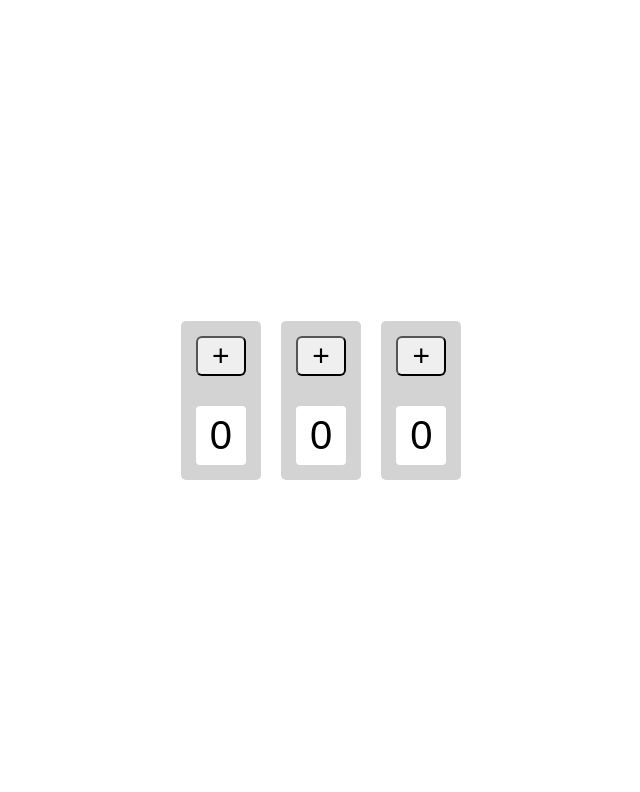
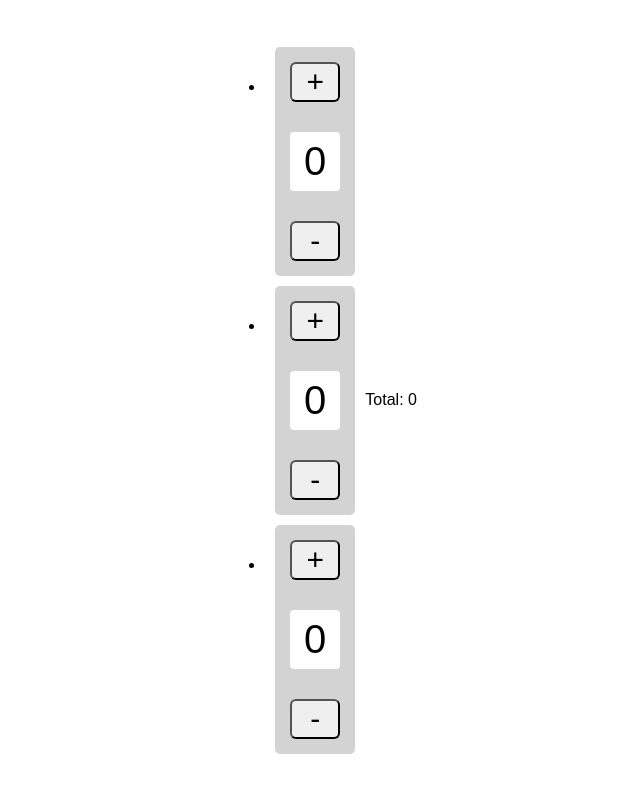
Before and after one commit to sf-golden-bears-2017/react_counters_challenge, a React (Create React App) app: page / in a window 1280 px wide. Shown: the top 792 px of the page, without its empty margins (319-959 px from the left). Built offline with nearby package versions, Linux system fonts and the light colour scheme.

Commit message:
Somewhat finish release 4

```diff
--- a/src/App.js
+++ b/src/App.js
@@ -3,15 +3,66 @@ import Counter from './Counter';
 import './App.css';
 
 class App extends React.Component {
+  constructor() {
+    super();
+    // this.increment = this.increment.bind(this)
+    this.myIncrement = this.myIncrement.bind(this)
+    // this.decrement = this.decrement.bind(this)
+    this.myDecrement = this.myDecrement.bind(this)
+
+    this.state = {
+      // countValues: [0, 0, 0]
+      countValues: [
+      {count: 0, countBy: 1},
+      {count: 0, countBy: 2},
+      {count: 0, countBy: 3}
+      ]
+    };
+  }
+
+  myIncrement(index, incrementValue) {
+    const countArray = this.state.countValues
+    countArray[index].count = (countArray[index].count + incrementValue)
+    this.setState({ countValues: countArray })
+  }
+
+  myDecrement(index, incrementValue) {
+    const countArray = this.state.countValues
+    countArray[index].count = (countArray[index].count - incrementValue)
+    this.setState({ countValues: countArray })
+  }
+
+  myTotal() {
+    // This shit right here......... NAY #fucker
+   var total = this.state.countValues[0].count + this.state.countValues[1].count + this.state.countValues[2].count
+   return total;
+  }
+
   render() {
     return (
       <div className="page-center-frame">
-        <Counter />
-        <Counter />
-        <Counter />
+        {/*<Counter myIncrement={() => this.myIncrement(1, "count1")} myDecrement={() => this.myDecrement(1, "count1")} count={this.state.count1} />
+        <Counter myIncrement={() => this.myIncrement(2, "count2")} myDecrement={() => this.myDecrement(2, "count2")} count={this.state.count2} />
+        <Counter myIncrement={() => this.myIncrement(3, "count3")} myDecrement={() => this.myDecrement(3, "count3")} count={this.state.count3} />*/}
+        <ul>
+          {this.state.countValues.map((value, index) =>
+              <li>
+                <Counter
+                  myIncrement={this.myIncrement}
+                  myDecrement={this.myDecrement}
+                  count={this.state.countValues[index].count}
+                  countBy={this.state.countValues[index].countBy}
+                  index={index}
+                  // myTotal={}
+                />
+              </li>
+            )}
+          </ul>
+        <div>Total: {this.myTotal()}</div>
       </div>
     );
   }
+
 }
 
 export default App;
--- a/src/Counter.js
+++ b/src/Counter.js
@@ -2,24 +2,31 @@ import React from 'react';
 import './Counter.css';
 
 class Counter extends React.Component {
-  constructor() {
-    super();
-    this.state = {
-      count: 0
-    };
-
-    this.increment = this.increment.bind(this)
+  constructor () {
+    super()
+    this.handleIncrement = this.handleIncrement.bind(this)
+    this.handleDecrement = this.handleDecrement.bind(this)
   }
 
-  increment() {
-    this.setState({ count: this.state.count + 1 })
+  handleIncrement (e) {
+    e.preventDefault();
+    // var currentCount = e.target.parentElement.children[1].textContent
+    // debugger
+
+    this.props.myIncrement(this.props.index, this.props.countBy)
+  }
+
+  handleDecrement (e) {
+    e.preventDefault();
+    this.props.myDecrement(this.props.index, this.props.countBy)
   }
 
   render() {
     return (
       <div className="counter">
-        <button onClick={this.increment}>+</button>
-        <div className="count">{this.state.count}</div>
+        <button onClick={this.handleIncrement}>+</button>
+        <div className="count">{this.props.count}</div>
+        <button onClick={this.handleDecrement}>-</button>
       </div>
     );
   }
```
